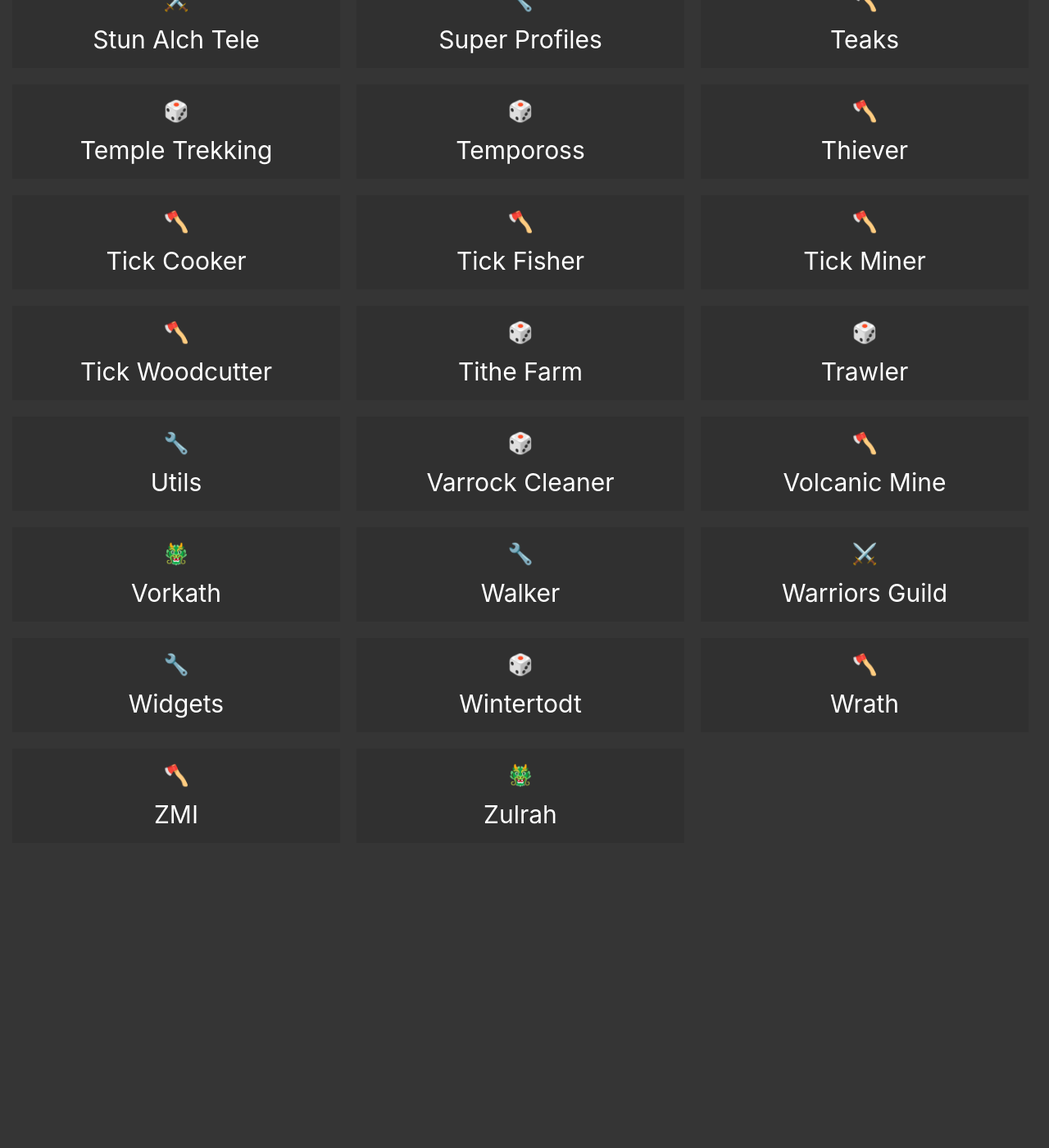
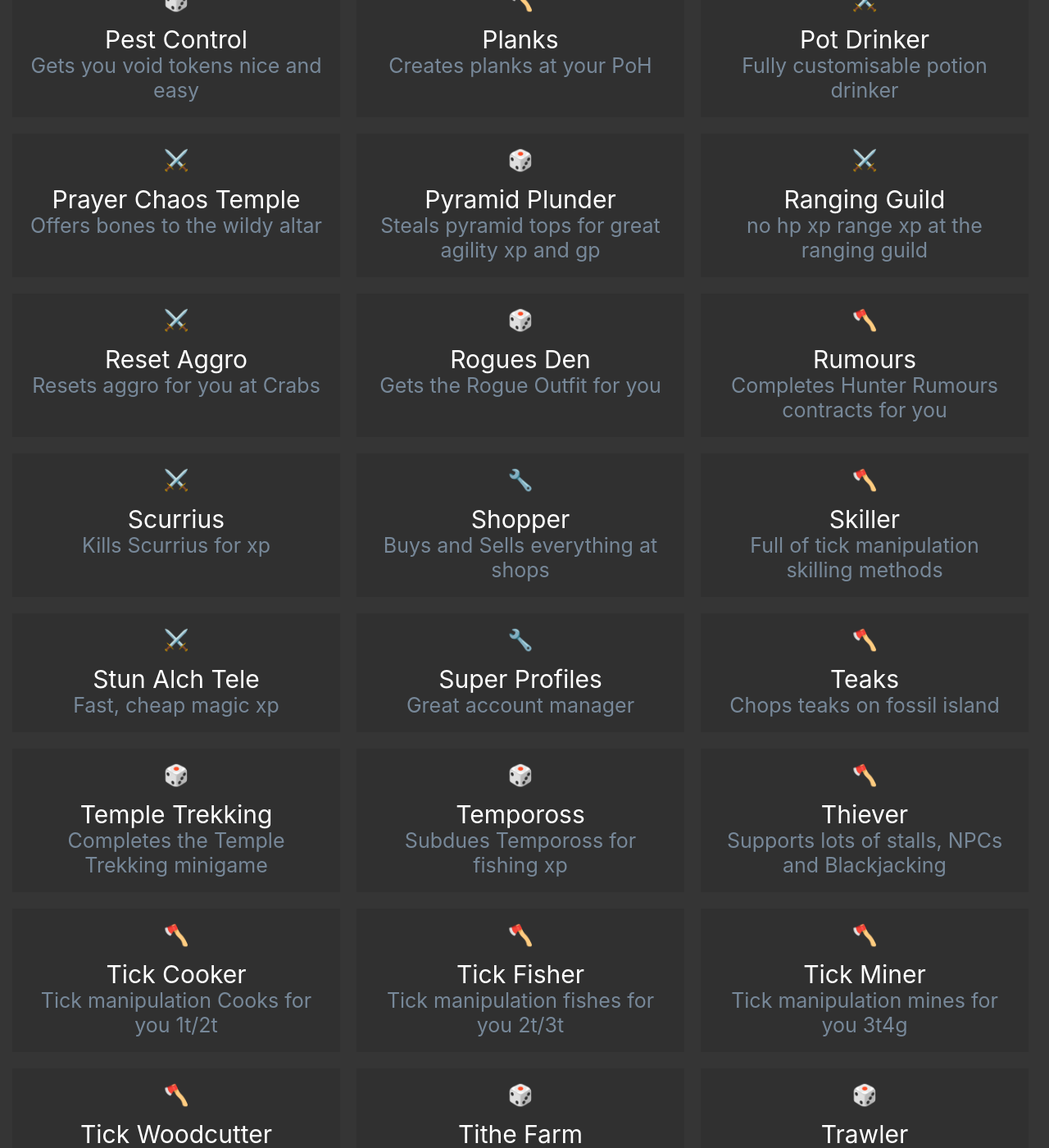
Before and after one commit to Elli-tt/elli-tt.github.io, a Jekyll site: the page built from _pages/plugins.md, in a window 1280 px wide and 1400 px high, scrolled down 3205 px. Shown: the whole window at 82% size. Built offline with Jekyll 4.4.1, drawn with Linux system fonts in a browser that asks for light colours; nearby versions of some CDN libraries; before the commit the page ends 4243 px from its top, so only the background shows below that; some of the changed text lies outside the part shown.

Commit message:
added descriptions for the rest of the plugins

```diff
--- a/_layouts/plugins.html
+++ b/_layouts/plugins.html
@@ -29,7 +29,7 @@
 
   <!-- The filterable elements. Note that some have multiple class names (this can be used if they belong to multiple categories) -->
   <div id="myUL" class="container2">
-    <div class="filterDiv skilling"><div class="emoji">🪓</div>Abyss<small style="color:lightslategray;">Lorem ipsum...Crafts runes through the Abyss</small></div>
+    <div class="filterDiv skilling"><div class="emoji">🪓</div>Abyss<small style="color:lightslategray;"><br>Crafts runes through the Abyss</small></div>
     <div class="filterDiv skilling"><div class="emoji">🪓</div>Agility<small style="color:lightslategray;"><br>Supports rooftops and courses</small></div>
     <div class="filterDiv skilling"><div class="emoji">🪓</div>Amethyst<small style="color:lightslategray;"><br>Simple Amethyst miner</small></div>
     <div class="filterDiv skilling"><div class="emoji">🪓</div>Astrals<small style="color:lightslategray;"><br>Crafts Astrals for you on Lunar Isle</small></div>
@@ -44,67 +44,67 @@
     <div class="filterDiv combat"><div class="emoji">⚔️</div>Cannon Reloader<small style="color:lightslategray;"><br>Reloads your cannon for you</small></div>
     <div class="filterDiv minigame"><div class="emoji">🎲</div>Castle Wars<small style="color:lightslategray;"><br>Completes Castle Wars for you</small></div>
     <div class="filterDiv skilling"><div class="emoji">🪓</div>Chop Fletch<small style="color:lightslategray;"><br>Chops trees and fletches the logs</small></div>
-    <div class="filterDiv combat"><div class="emoji">⚔️</div>Combat<small><br></small style="color:lightslategray;">All your combat needs in one plugin</div>
-    <div class="filterDiv skilling"><div class="emoji">🪓</div>Construction</div>
-    <div class="filterDiv skilling"><div class="emoji">🪓</div>Cosmics</div>
-    <div class="filterDiv utility"><div class="emoji">🔧</div>Cox Scouter</div>
-    <div class="filterDiv combat"><div class="emoji">⚔️</div>Eater</div>
-    <div class="filterDiv combat"><div class="emoji">⚔️</div>Fight Caves</div>
-    <div class="filterDiv combat"><div class="emoji">⚔️</div>Fighter</div>
-    <div class="filterDiv skilling"><div class="emoji">🪓</div>Firemaker</div>
-    <div class="filterDiv pvm"><div class="emoji">🐲</div>Gauntlet</div>
-    <div class="filterDiv skilling"><div class="emoji">🪓</div>Gem Mine</div>
-    <div class="filterDiv minigame"><div class="emoji">🎲</div>Giants Foundry</div>
-    <div class="filterDiv minigame"><div class="emoji">🎲</div>Guardians Of The Rift</div>
-    <div class="filterDiv skilling"><div class="emoji">🪓</div>Herbiboar</div>
-    <div class="filterDiv skilling"><div class="emoji">🪓</div>Herblore</div>
-    <div class="filterDiv utility"><div class="emoji">🔧</div>Hot Key</div>
-    <div class="filterDiv skilling"><div class="emoji">🪓</div>Hunter</div>
-    <div class="filterDiv skilling"><div class="emoji">🪓</div>Karambwan</div>
-    <div class="filterDiv skilling"><div class="emoji">🪓</div>Lavas</div>
-    <div class="filterDiv utility"><div class="emoji">🔧</div>Loadout</div>
-    <div class="filterDiv combat"><div class="emoji">⚔️</div>Looter</div>
-    <div class="filterDiv minigame"><div class="emoji">🎲</div>Mage Training Arena</div>
-    <div class="filterDiv minigame"><div class="emoji">🎲</div>Mahogany Homes</div>
-    <div class="filterDiv skilling"><div class="emoji">🪓</div>Minnows</div>
-    <div class="filterDiv minigame"><div class="emoji">🎲</div>Mixology</div>
-    <div class="filterDiv skilling"><div class="emoji">🪓</div>MLM</div>
-    <div class="filterDiv combat"><div class="emoji">⚔️</div>Nightmare Zone</div>
-    <div class="filterDiv utility"><div class="emoji">🔧</div>One Click</div>
-    <div class="filterDiv minigame"><div class="emoji">🎲</div>Pest Control</div>
-    <div class="filterDiv skilling"><div class="emoji">🪓</div>Planks</div>
-    <div class="filterDiv combat"><div class="emoji">⚔️</div>Pot Drinker</div>
-    <div class="filterDiv combat"><div class="emoji">⚔️</div>Prayer Chaos Temple</div>
-    <div class="filterDiv minigame"><div class="emoji">🎲</div>Pyramid Plunder</div>
-    <div class="filterDiv combat"><div class="emoji">⚔️</div>Ranging Guild</div>
-    <div class="filterDiv combat"><div class="emoji">⚔️</div>Reset Aggro</div>
-    <div class="filterDiv minigame"><div class="emoji">🎲</div>Rogues Den</div>
-    <div class="filterDiv skilling"><div class="emoji">🪓</div>Rumours</div>
-    <div class="filterDiv combat"><div class="emoji">⚔️</div>Scurrius</div>
-    <div class="filterDiv utility"><div class="emoji">🔧</div>Shopper</div>
-    <div class="filterDiv skilling"><div class="emoji">🪓</div>Skiller</div>
-    <div class="filterDiv combat"><div class="emoji">⚔️</div>Stun Alch Tele</div>
-    <div class="filterDiv utility"><div class="emoji">🔧</div>Super Profiles</div>
-    <div class="filterDiv skilling"><div class="emoji">🪓</div>Teaks</div>
-    <div class="filterDiv minigame"><div class="emoji">🎲</div>Temple Trekking</div>
-    <div class="filterDiv minigame"><div class="emoji">🎲</div>Tempoross</div>
-    <div class="filterDiv skilling"><div class="emoji">🪓</div>Thiever</div>
-    <div class="filterDiv skilling"><div class="emoji">🪓</div>Tick Cooker</div>
-    <div class="filterDiv skilling"><div class="emoji">🪓</div>Tick Fisher</div>
-    <div class="filterDiv skilling"><div class="emoji">🪓</div>Tick Miner</div>
-    <div class="filterDiv skilling"><div class="emoji">🪓</div>Tick Woodcutter</div>
-    <div class="filterDiv minigame"><div class="emoji">🎲</div>Tithe Farm</div>
-    <div class="filterDiv minigame"><div class="emoji">🎲</div>Trawler</div>
-    <div class="filterDiv utility"><div class="emoji">🔧</div>Utils</div>
-    <div class="filterDiv minigame"><div class="emoji">🎲</div>Varrock Cleaner</div>
-    <div class="filterDiv skilling"><div class="emoji">🪓</div>Volcanic Mine</div>
-    <div class="filterDiv pvm"><div class="emoji">🐲</div>Vorkath</div>
-    <div class="filterDiv utility"><div class="emoji">🔧</div>Walker</div>
-    <div class="filterDiv combat"><div class="emoji">⚔️</div>Warriors Guild</div>
-    <div class="filterDiv utility"><div class="emoji">🔧</div>Widgets</div>
-    <div class="filterDiv minigame"><div class="emoji">🎲</div>Wintertodt</div>
-    <div class="filterDiv skilling"><div class="emoji">🪓</div>Wrath</div>
-    <div class="filterDiv skilling"><div class="emoji">🪓</div>ZMI</div>
+    <div class="filterDiv combat"><div class="emoji">⚔️</div>Combat<small style="color:lightslategray;"><br>All your combat needs in one plugin</small></div>
+    <div class="filterDiv skilling"><div class="emoji">🪓</div>Construction<small style="color:lightslategray;"><br>Constructs lots of things in your PoH</small></div>
+    <div class="filterDiv skilling"><div class="emoji">🪓</div>Cosmics<small style="color:lightslategray;"><br>Crafts Cosmic runes in Zanaris</small></div>
+    <div class="filterDiv utility"><div class="emoji">🔧</div>Cox Scouter<small style="color:lightslategray;"><br>Scouts for your desired Chambers Layout</small></div>
+    <div class="filterDiv combat"><div class="emoji">⚔️</div>Eater<small style="color:lightslategray;"><br>Fully customisable auto eater</small></div>
+    <div class="filterDiv combat"><div class="emoji">⚔️</div>Fight Caves<small style="color:lightslategray;"><br>Helps you with Fight Caves</small></div>
+    <div class="filterDiv combat"><div class="emoji">⚔️</div>Fighter<small style="color:lightslategray;"><br>Auto fights monsters for you</small></div>
+    <div class="filterDiv skilling"><div class="emoji">🪓</div>Firemaker<small style="color:lightslategray;"><br>Makes fires for you</small></div>
+    <div class="filterDiv pvm"><div class="emoji">🐲</div>Gauntlet<small style="color:lightslategray;"><br>Automatically completes Gauntlet</small></div>
+    <div class="filterDiv skilling"><div class="emoji">🪓</div>Gem Mine<small style="color:lightslategray;"><br>Mines gem rocks</small></div>
+    <div class="filterDiv minigame"><div class="emoji">🎲</div>Giants Foundry<small style="color:lightslategray;"><br>Full auto Giants Foundry minigame</small></div>
+    <div class="filterDiv minigame"><div class="emoji">🎲</div>Guardians Of The Rift<small style="color:lightslategray;"><br>Full Auto GOTR minigame</small></div>
+    <div class="filterDiv skilling"><div class="emoji">🪓</div>Herbiboar<small style="color:lightslategray;"><br>Hunts Herbiboar so you don't have to</small></div>
+    <div class="filterDiv skilling"><div class="emoji">🪓</div>Herblore<small style="color:lightslategray;"><br>Insanely fast xp with Serum 207s or Super Combats</small></div>
+    <div class="filterDiv utility"><div class="emoji">🔧</div>Hot Key<small style="color:lightslategray;"><br>Press a hotkey, eat/equip gear/change prayer</small></div>
+    <div class="filterDiv skilling"><div class="emoji">🪓</div>Hunter<small style="color:lightslategray;"><br>Supports a lot of Hunter methods</small></div>
+    <div class="filterDiv skilling"><div class="emoji">🪓</div>Karambwan<small style="color:lightslategray;"><br>Fishes Karambwans</small></div>
+    <div class="filterDiv skilling"><div class="emoji">🪓</div>Lavas<small style="color:lightslategray;"><br>Crafts Lava Runes for great XP</small></div>
+    <div class="filterDiv utility"><div class="emoji">🔧</div>Loadout<small style="color:lightslategray;"><br>Automatically withdraws an inventory and gears for you at the bank</small></div>
+    <div class="filterDiv combat"><div class="emoji">⚔️</div>Looter<small style="color:lightslategray;"><br>Picks up all your monster drops</small></div>
+    <div class="filterDiv minigame"><div class="emoji">🎲</div>Mage Training Arena<small style="color:lightslategray;"><br>Full auto all MTA rooms</small></div>
+    <div class="filterDiv minigame"><div class="emoji">🎲</div>Mahogany Homes<small style="color:lightslategray;"><br>Completes the Mahogany Homes minigame for you for great construction xp</small></div>
+    <div class="filterDiv skilling"><div class="emoji">🪓</div>Minnows<small style="color:lightslategray;"><br>Collects tonnes of minnows for you</small></div>
+    <div class="filterDiv minigame"><div class="emoji">🎲</div>Mixology<small style="color:lightslategray;"><br>Supports both paste and potion making</small></div>
+    <div class="filterDiv skilling"><div class="emoji">🪓</div>MLM<small style="color:lightslategray;"><br>A Motherlode mine plugin</small></div>
+    <div class="filterDiv combat"><div class="emoji">⚔️</div>Nightmare Zone<small style="color:lightslategray;"><br>Customisable Nightmare Zone full auto</small></div>
+    <div class="filterDiv utility"><div class="emoji">🔧</div>One Click<small style="color:lightslategray;"><br>Used to make interactions only require one click</small></div>
+    <div class="filterDiv minigame"><div class="emoji">🎲</div>Pest Control<small style="color:lightslategray;"><br>Gets you void tokens nice and easy</small></div>
+    <div class="filterDiv skilling"><div class="emoji">🪓</div>Planks<small style="color:lightslategray;"><br>Creates planks at your PoH</small></div>
+    <div class="filterDiv combat"><div class="emoji">⚔️</div>Pot Drinker<small style="color:lightslategray;"><br>Fully customisable potion drinker</small></div>
+    <div class="filterDiv combat"><div class="emoji">⚔️</div>Prayer Chaos Temple<small style="color:lightslategray;"><br>Offers bones to the wildy altar</small></div>
+    <div class="filterDiv minigame"><div class="emoji">🎲</div>Pyramid Plunder<small style="color:lightslategray;"><br>Steals pyramid tops for great agility xp and gp</small></div>
+    <div class="filterDiv combat"><div class="emoji">⚔️</div>Ranging Guild<small style="color:lightslategray;"><br>no hp xp range xp at the ranging guild</small></div>
+    <div class="filterDiv combat"><div class="emoji">⚔️</div>Reset Aggro<small style="color:lightslategray;"><br>Resets aggro for you at Crabs</small></div>
+    <div class="filterDiv minigame"><div class="emoji">🎲</div>Rogues Den<small style="color:lightslategray;"><br>Gets the Rogue Outfit for you</small></div>
+    <div class="filterDiv skilling"><div class="emoji">🪓</div>Rumours<small style="color:lightslategray;"><br>Completes Hunter Rumours contracts for you</small></div>
+    <div class="filterDiv combat"><div class="emoji">⚔️</div>Scurrius<small style="color:lightslategray;"><br>Kills Scurrius for xp</small></div>
+    <div class="filterDiv utility"><div class="emoji">🔧</div>Shopper<small style="color:lightslategray;"><br>Buys and Sells everything at shops</small></div>
+    <div class="filterDiv skilling"><div class="emoji">🪓</div>Skiller<small style="color:lightslategray;"><br>Full of tick manipulation skilling methods</small></div>
+    <div class="filterDiv combat"><div class="emoji">⚔️</div>Stun Alch Tele<small style="color:lightslategray;"><br>Fast, cheap magic xp</small></div>
+    <div class="filterDiv utility"><div class="emoji">🔧</div>Super Profiles<small style="color:lightslategray;"><br>Great account manager</small></div>
+    <div class="filterDiv skilling"><div class="emoji">🪓</div>Teaks<small style="color:lightslategray;"><br>Chops teaks on fossil island</small></div>
+    <div class="filterDiv minigame"><div class="emoji">🎲</div>Temple Trekking<small style="color:lightslategray;"><br>Completes the Temple Trekking minigame</small></div>
+    <div class="filterDiv minigame"><div class="emoji">🎲</div>Tempoross<small style="color:lightslategray;"><br>Subdues Tempoross for fishing xp</small></div>
+    <div class="filterDiv skilling"><div class="emoji">🪓</div>Thiever<small style="color:lightslategray;"><br>Supports lots of stalls, NPCs and Blackjacking</small></div>
+    <div class="filterDiv skilling"><div class="emoji">🪓</div>Tick Cooker<small style="color:lightslategray;"><br>Tick manipulation Cooks for you 1t/2t</small></div>
+    <div class="filterDiv skilling"><div class="emoji">🪓</div>Tick Fisher<small style="color:lightslategray;"><br>Tick manipulation fishes for you 2t/3t</small></div>
+    <div class="filterDiv skilling"><div class="emoji">🪓</div>Tick Miner<small style="color:lightslategray;"><br>Tick manipulation mines for you 3t4g</small></div>
+    <div class="filterDiv skilling"><div class="emoji">🪓</div>Tick Woodcutter<small style="color:lightslategray;"><br>Tick manipulation woodcuts for you 1.5t</small></div>
+    <div class="filterDiv minigame"><div class="emoji">🎲</div>Tithe Farm<small style="color:lightslategray;"><br>Completes the Tithe Farm minigame</small></div>
+    <div class="filterDiv minigame"><div class="emoji">🎲</div>Trawler<small style="color:lightslategray;"><br>Obtains the trawler outfit for you</small></div>
+    <div class="filterDiv utility"><div class="emoji">🔧</div>Utils<small style="color:lightslategray;"><br>Powers ElPlugins</small></div>
+    <div class="filterDiv minigame"><div class="emoji">🎲</div>Varrock Cleaner<small style="color:lightslategray;"><br>Cleans finds at the varrock museum</small></div>
+    <div class="filterDiv skilling"><div class="emoji">🪓</div>Volcanic Mine<small style="color:lightslategray;"><br>Completes the Volcanic Mine minigame</small></div>
+    <div class="filterDiv pvm"><div class="emoji">🐲</div>Vorkath<small style="color:lightslategray;"><br>Fully automatic Vorkath killer</small></div>
+    <div class="filterDiv utility"><div class="emoji">🔧</div>Walker<small style="color:lightslategray;"><br>Walks places so you don't have to</small></div>
+    <div class="filterDiv combat"><div class="emoji">⚔️</div>Warriors Guild<small style="color:lightslategray;"><br>Obtains tokens then kills cyclops' for Defenders</small></div>
+    <div class="filterDiv utility"><div class="emoji">🔧</div>Widgets<small style="color:lightslategray;"><br>Adds useful widgets to your inventory for spell casting/prayers etc</small></div>
+    <div class="filterDiv minigame"><div class="emoji">🎲</div>Wintertodt<small style="color:lightslategray;"><br>Kills Wintertodt for you</small></div>
+    <div class="filterDiv skilling"><div class="emoji">🪓</div>Wrath<small style="color:lightslategray;"><br>Crafts Wrath runes</small></div>
+    <div class="filterDiv skilling"><div class="emoji">🪓</div>ZMI<small style="color:lightslategray;"><br>Crafts runes at ZMI</small></div>
     <div class="filterDiv pvm"><div class="emoji">🐲</div>Zulrah</div>
 </div>
     </div>
```
